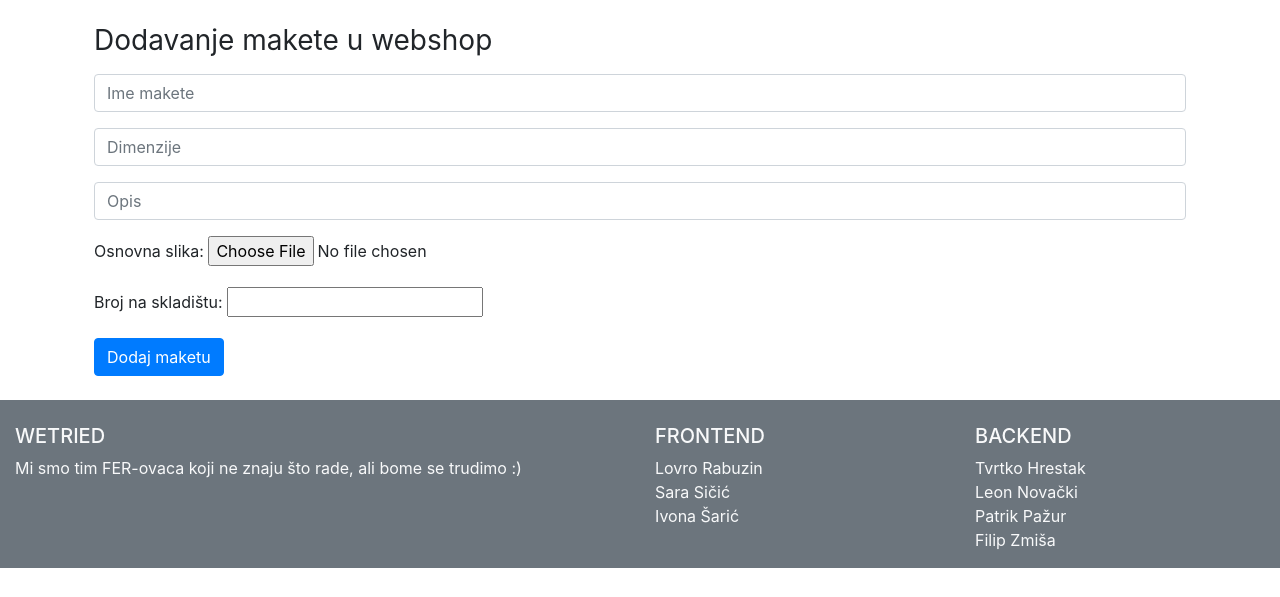
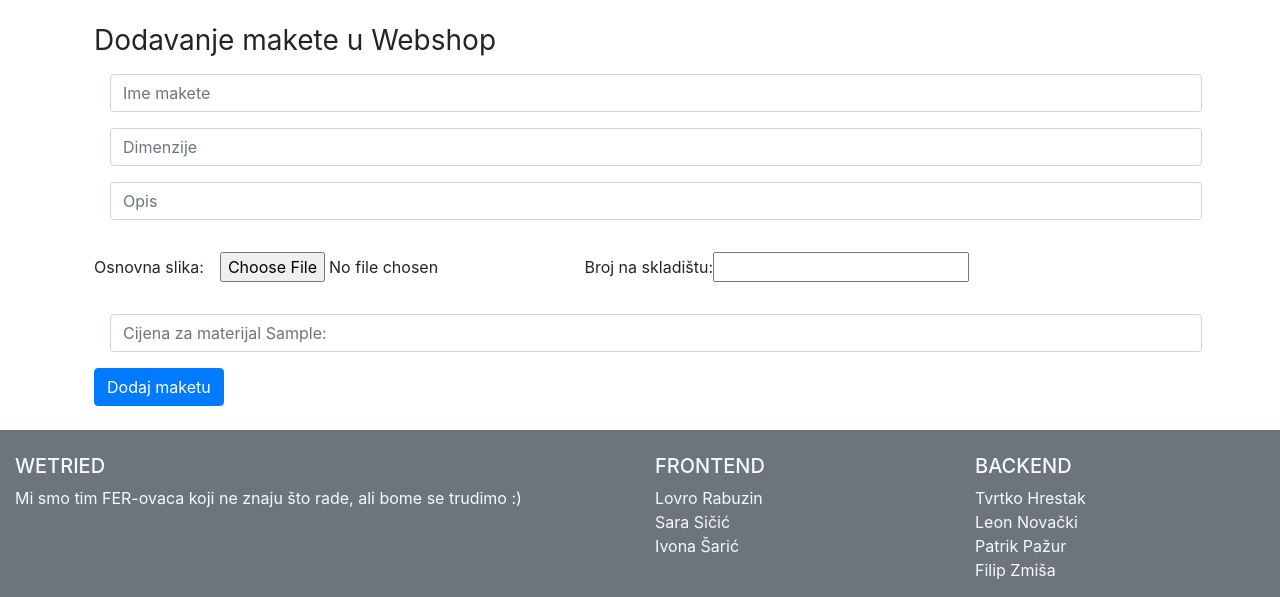
Before and after one commit to LRabuzin/MaketaShop, a Django app: template izvorniKod/djangoServer/maketashop/templates/maketashop/adminMaketa.html in a window 1280 px wide. Shown: the part 88-685 px from the top of the page. Run offline with Django 3.2, Linux system fonts and the light colour scheme; tables that the repository leaves empty hold one stand-in row (values such as "Sample post"); the template is opened without the code that fills it: values that come from a table or form of the project are taken from there, most other values are stand-ins (such as "Sample title", 1, 10 or a date in 2020).

Commit message:
Dodavanje makete finish

```diff
--- a/izvorniKod/djangoServer/maketashop/DTOs/AdminMaketaDTO.py
+++ b/izvorniKod/djangoServer/maketashop/DTOs/AdminMaketaDTO.py
@@ -2,8 +2,9 @@ from maketashop.models import Materijal
 
 class AdminMaketaDTO():
 
-      def __init__(self, request):
+      def __init__(self):
          self.materijali = Materijal.objects.select_related().all()
 
       def getMaterijale(self):
-         return self.materijali
+         imena = [materijal.ime for materijal in self.materijali]
+         return imena
--- a/izvorniKod/djangoServer/maketashop/forms.py
+++ b/izvorniKod/djangoServer/maketashop/forms.py
@@ -48,9 +48,9 @@ class InteractionThemeForm(forms.Form):
     tekst_teme = forms.CharField(max_length=160, widget=forms.TextInput(attrs={'placeholder': 'Sadržaj teme', 'class':'form-control my-input'}))
 
 class MaketaForm(forms.Form):
-    ime_makete = forms.CharField(max_length=100, widget=forms.TextInput(attrs={'placeholder': 'Ime makete', 'class':'form-control my-input'}))
-    dimenzije = forms.CharField(max_length=20, widget=forms.TextInput(attrs={'placeholder': 'Dimenzije', 'class':'form-control my-input'}))
-    opis = forms.CharField(max_length=160, widget=forms.TextInput(attrs={'placeholder': 'Opis', 'class':'form-control my-input'}))
+    ime_makete = forms.CharField(label=False, max_length=100, widget=forms.TextInput(attrs={'placeholder': 'Ime makete', 'class':'form-control my-input m-3'}))
+    dimenzije = forms.CharField(label=False, max_length=20, widget=forms.TextInput(attrs={'placeholder': 'Dimenzije', 'class':'form-control my-input m-3'}))
+    opis = forms.CharField(label=False, max_length=160, widget=forms.TextInput(attrs={'placeholder': 'Opis', 'class':'form-control my-input m-3'}))
 
 class InteractionPostForm(PostForm):
     naslov_interakcije = forms.CharField(max_length=100, widget=forms.TextInput(attrs={'placeholder': 'Naslov interakcije', 'class':'form-control my-input'}))
@@ -60,13 +60,13 @@ class InteractionMaketaForm(MaketaForm):
     materijal = forms.ModelChoiceField(queryset=Materijal.objects.all().order_by('materijalid'), empty_label = None, widget=forms.Select(attrs={'class':'form-control my-input'}))
 
 class AdminMaketaForm(MaketaForm):
+    osnovna_slika = forms.FileField(required = False, label="Osnovna slika", validators = [validators.FileExtensionValidator(['jpg', 'jpeg', 'gif', 'png'])], widget = forms.FileInput(attrs={'id':'mediaInput1', 'class':'m-3'}))
+    broj_na_skladistu = forms.IntegerField(label="Broj na skladištu", min_value = 0)
+
     def __init__(self, *args, **kwargs):
         super(AdminMaketaForm, self).__init__(*args, **kwargs)
         for materijal in Materijal.objects.all().order_by('materijalid'):
-            self.fields[materijal.ime] = forms.DecimalField(required=False, min_value = 0, decimal_places = 2, widget = forms.NumberInput(attrs={'placeholder': 'Cijena za ' + materijal.ime + ':', 'class':'form-control my-input'}))
-
-    osnovna_slika = forms.FileField(label="Osnovna slika", validators = [validators.FileExtensionValidator(['jpg', 'jpeg', 'gif', 'png'])])
-    broj_na_skladistu = forms.IntegerField(label="Broj na skladištu:", min_value = 0)
+            self.fields[materijal.ime] = forms.DecimalField(label=False, required=False, min_value = 0, decimal_places = 2, widget = forms.NumberInput(attrs={'placeholder': 'Cijena za materijal ' + materijal.ime + ':', 'class':'form-control my-input m-3'}))
 
 class PlacanjeForm(forms.Form):
     ime = forms.CharField(max_length=50, widget=forms.TextInput(attrs={'placeholder': 'Ime', 'class':'form-control my-input'}))
@@ -86,4 +86,5 @@ class PlacanjeForm(forms.Form):
 class AdminCijenaForm(forms.Form):
     custom_cijena = forms.DecimalField(label="Cijena:", min_value = 0, decimal_places = 2)
 
-# class MaterijalForm(forms.Form):
+class MaterijalForm(forms.Form):
+    custom_materijal = forms.CharField(max_length=50, min_length=0, widget=forms.TextInput(attrs={'placeholder': 'Ime novog materijala', 'class':'form-control my-input'}))
--- a/izvorniKod/djangoServer/maketashop/templates/maketashop/adminMaketa.html
+++ b/izvorniKod/djangoServer/maketashop/templates/maketashop/adminMaketa.html
@@ -2,37 +2,10 @@
 {% load static %}
 {% block content %}
 	<div class="container p-4">
-		<form action="" method="post" name="login">
+		<form action="" method="post" name="login" enctype="multipart/form-data">
 			{% csrf_token %}
-		  <div class="form-group">
-            <h1 class="h3 mb-3 font-weight-normal">Dodavanje makete u webshop</h1>
-			{{ form.ime_makete.errors }}
-			{{ form.ime_makete }}
-          </div>
-          <div class="form-group">
-			{{ form.dimenzije.errors }}
-			{{ form.dimenzije }}
-          </div>
-          <div class="form-group">
-			{{ form.opis.errors }}
-			{{ form.opis }}
-		  </div>
-		  <div class="form-group">
-			{{ form.osnovna_slika.label_tag }}
-			{{ form.osnovna_slika.errors }}
-			{{ form.osnovna_slika }}
-          </div>
-          <div class="form-group">
-            {{ form.broj_na_skladistu.label_tag }}
-			{{ form.broj_na_skladistu.errors }}
-			{{ form.broj_na_skladistu }}
-          </div>
-          {% for materijal_field in form.materijal_fields.items %}
-          <div class="form-group">
-			{{ materijal_field.1.errors }}
-			{{ materijal_field.1 }}
-          </div>
-          {% endfor %}
+            <h1 class="h3 mb-3 font-weight-normal">Dodavanje makete u Webshop</h1>
+            {{ form }}
 		  <button type="submit" class="btn btn-primary">Dodaj maketu</button>
 		</form>
 	</div>
--- a/izvorniKod/djangoServer/maketashop/views/AdminMaketaView.py
+++ b/izvorniKod/djangoServer/maketashop/views/AdminMaketaView.py
@@ -27,7 +27,6 @@ class AdminMaketa(View):
          user = Korisnik.objects.select_related().get(email = request.session['user'])
          if not user.jeadmin:
             return HttpResponseRedirect(reverse('index'))
-
          return render(request, self.template_name, {
          'title': "adminMaketa",
          'link_active': "adminMaketa",
@@ -38,7 +37,7 @@ class AdminMaketa(View):
          })
 
    def post(self, request):
-      form = AdminMaketaForm(request.POST)
+      form = AdminMaketaForm(request.POST, request.FILES)
       if form.is_valid():
 
          vrsta = Vrstamakete.objects.select_related().get(ime = 'webshop')
@@ -56,7 +55,7 @@ class AdminMaketa(View):
          media.vrstamedije = "slika"
 
          nastavak = request.FILES['osnovna_slika'].name.split(".")[-1]
-         putanja = handle_uploaded_file(request.FILES['media1'], nastavak, 42)
+         putanja = handle_uploaded_file(request.FILES['osnovna_slika'], nastavak, 42)
          media.putdodatoteke = putanja
          media.save()
 
```
